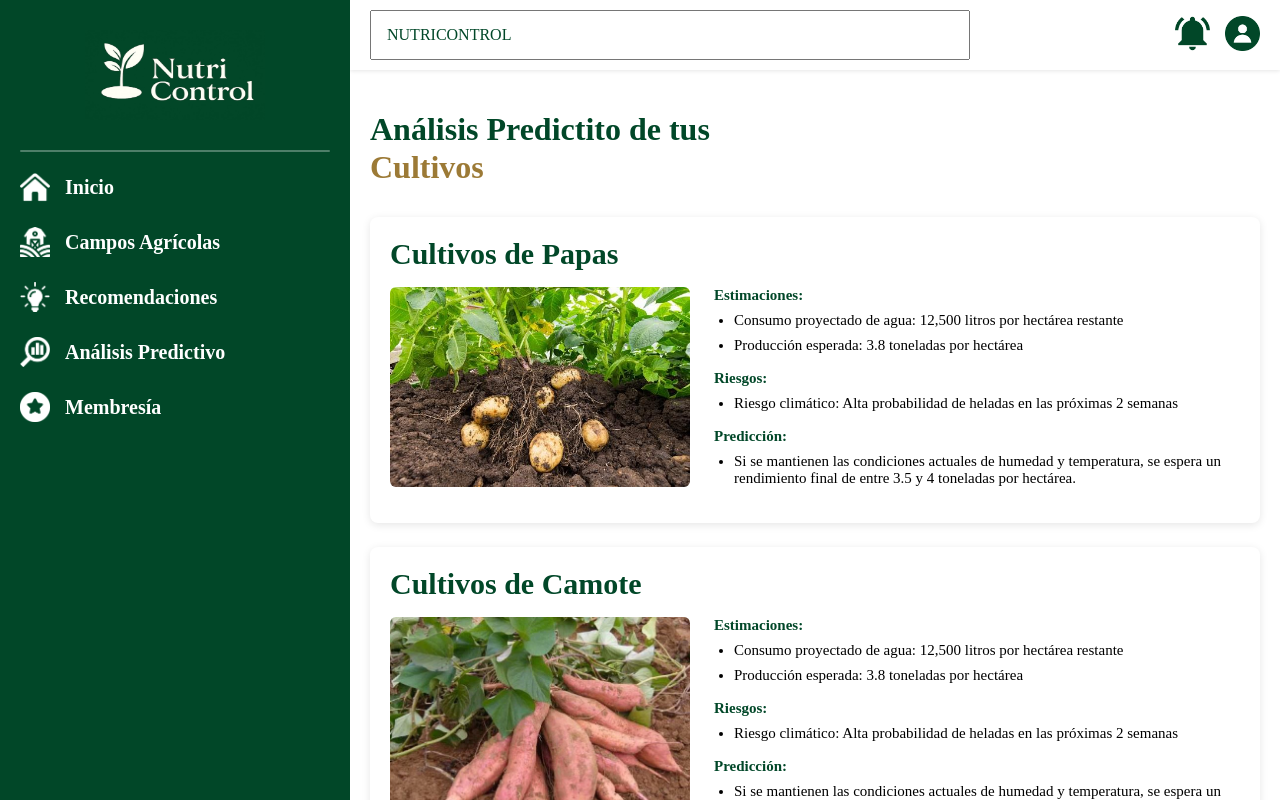
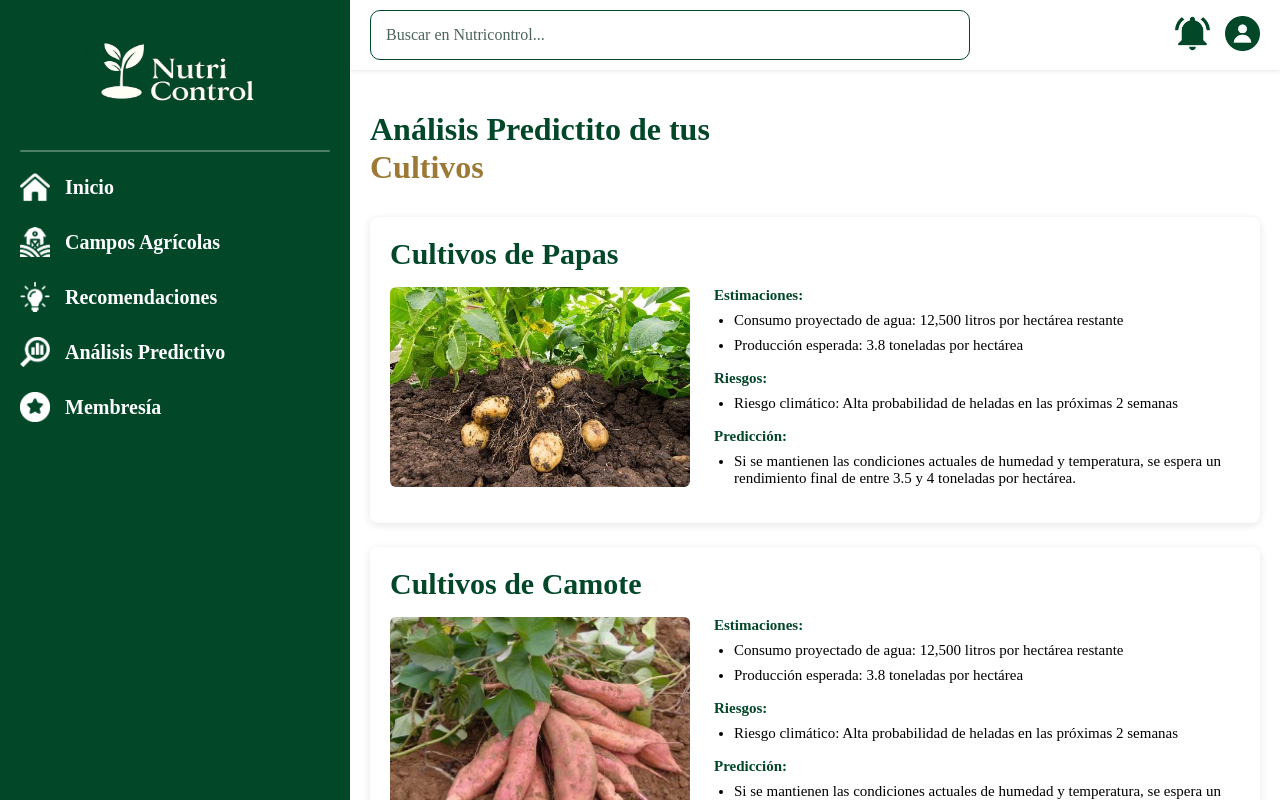
Before and after one commit to Desarrollo-de-Soluciones-IoT-2510-2942/FrontEnd, a Vue app: page /all-analytics in a window 1280 px wide. Built offline with nearby package versions, Linux system fonts and the light colour scheme; a web font is replaced by a local one.

Commit message:
feat: Added new styles into the topbar
I've added new styles into the topbar for a better look of the website

```diff
--- a/src/App.vue
+++ b/src/App.vue
@@ -15,7 +15,7 @@ const route = useRoute()
         class="main"
     >
       <div class="toolbar">
-        <input type="text" class="search-input" placeholder="NUTRICONTROL" />
+        <input type="text" class="search-input" placeholder="Buscar en Nutricontrol..." />
         <div class="toolbar-icons">
           <button class="icon-btn">
             <img
@@ -70,10 +70,18 @@ const route = useRoute()
   padding: 0 15px;
   font-size: 16px;
   box-sizing: border-box;
+  color: #014728;
+  border: 1px solid #014728;
+  border-radius: 10px;
 }
 .search-input::placeholder {
-  color: #014728;
+  color: #012315;
+  opacity: 0.7;
 }
+input:focus {
+  outline: none;
+}
+
 .toolbar-icons {
   display: flex;
   align-items: center;
```
